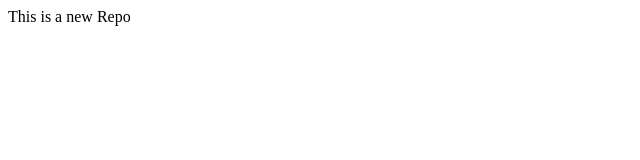
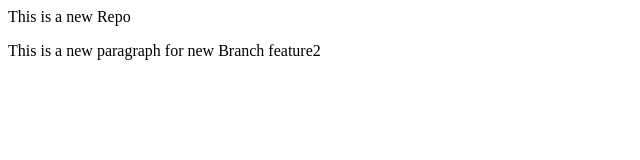
Before and after one commit to harsh708-u/localrepo, a plain HTML site: page index.html in a window 1280 px wide. Shown: the whole page, without its empty margins (0-640 px from the left). Drawn offline with Linux system fonts and the light colour scheme.

Commit message:
modified the html

```diff
--- a/index.html
+++ b/index.html
@@ -1 +1,2 @@
 <p>This is a new Repo</p>
+<p>This is a new paragraph for new Branch feature2</p>
```
